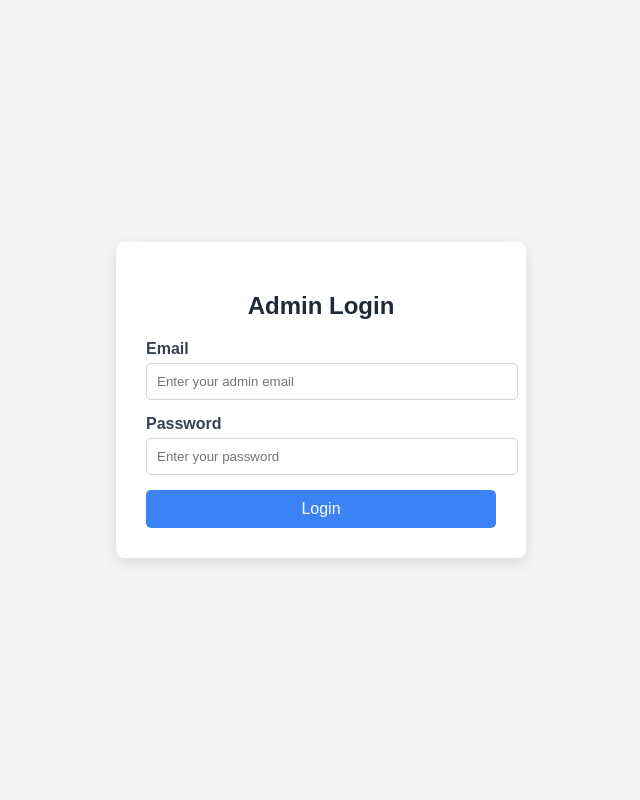
After one commit to secretwriter/myproject, a Django app: page /admin-login/ in a window 1280 px wide. The commit adds this page. Shown: the whole page, without its empty margins (319-959 px from the left). Run offline with Django 5.2, Linux system fonts and the light colour scheme.

```diff
--- /dev/null
+++ b/myproject/capstone_app/templates/admin_login.html
@@ -0,0 +1,96 @@
+<!DOCTYPE html>
+<html lang="en">
+<head>
+    <meta charset="UTF-8">
+    <meta name="viewport" content="width=device-width, initial-scale=1.0">
+    <title>Admin Login</title>
+    <style>
+        body {
+            background-color: #f3f4f6;
+            font-family: Arial, sans-serif;
+            display: flex;
+            justify-content: center;
+            align-items: center;
+            height: 100vh;
+            margin: 0;
+        }
+
+        .login-box {
+            background-color: #fff;
+            padding: 30px;
+            border-radius: 8px;
+            box-shadow: 0 5px 15px rgba(0, 0, 0, 0.1);
+            width: 350px;
+            text-align: center;
+        }
+
+        h2 {
+            margin-bottom: 20px;
+            color: #1f2937;
+        }
+
+        .input-group {
+            margin-bottom: 15px;
+            text-align: left;
+        }
+
+        .input-group label {
+            display: block;
+            font-weight: bold;
+            color: #374151;
+            margin-bottom: 5px;
+        }
+
+        .input-group input {
+            width: 100%;
+            padding: 10px;
+            border-radius: 5px;
+            border: 1px solid #d1d5db;
+        }
+
+        .btn {
+            width: 100%;
+            padding: 10px;
+            background-color: #3b82f6;
+            border: none;
+            color: white;
+            font-size: 16px;
+            border-radius: 5px;
+            cursor: pointer;
+        }
+
+        .btn:hover {
+            background-color: #2563eb;
+        }
+
+        .error-message {
+            color: red;
+            margin-bottom: 15px;
+        }
+    </style>
+</head>
+<body>
+    <div class="login-box">
+        <h2>Admin Login</h2>
+
+        {% if error %}
+            <div class="error-message">{{ error }}</div>
+        {% endif %}
+
+        <form method="POST">
+            {% csrf_token %}
+            <div class="input-group">
+                <label for="username">Email</label>
+                <input type="text" id="username" name="username" placeholder="Enter your admin email">
+            </div>
+
+            <div class="input-group">
+                <label for="password">Password</label>
+                <input type="password" id="password" name="password" placeholder="Enter your password">
+            </div>
+
+            <button class="btn" type="submit">Login</button>
+        </form>
+    </div>
+</body>
+</html>
--- a/myproject/capstone_app/urls.py
+++ b/myproject/capstone_app/urls.py
@@ -2,21 +2,33 @@ from django.urls import path
 from . import views
 
 urlpatterns = [
-    path('', views.index, name='index'),
+    path('', views.index, name='home'),
+    path('signup/', views.signup_view, name='signup'),
+    path('success/', views.success_page, name='success'),
+    path('login/', views.login_view, name='login'),
+    path('logout/', views.logout_view, name='logout'),
+
+    # Admin login and dashboard
+    path('admin-login/', views.admin_login, name='admin_login'),
+    path('admin-dashboard/', views.admin_dashboard, name='admin_dashboard'),
+
+    # Game pages
     path('chess/', views.chess_page, name='chess'),
+    path('ludo/', views.ludo_page, name='ludo'),
     path('four/', views.four_page, name='four'),
+    path('five/', views.five_page, name='five'),
+    path('three/', views.three_page, name='three'),
+    path('two/', views.two_page, name='two'),
+    path('one/', views.one_page, name='one'),
+    path('tic-tac-toe/', views.tic_tac_toe_page, name='tic_tac_toe'),
     path('kd/', views.kd_page, name='kd'),
-    path('login/', views.login_page, name='login'),
-    path('ludo/', views.ludo_page, name='ludo'),
+    path('more/', views.more_page, name='more'),
+    path('options/', views.options_page, name='options'),
+    path('start/', views.start_page, name='start'),
     path('logintest/', views.logintest_page, name='logintest'),
-    path('more/', views.more_page, name='more'),
-    path('one/', views.one_page, name='one'),
-    path('options/', views.options_page, name='options'),
-    path('signup/', views.signup_view, name='signup'),
-    path('start/', views.start_page, name='start'),
-    path('three/', views.three_page, name='three'),
-    path('tic-tac-toe/', views.tic_tac_toe_page, name='tic-tac-toe'),
-    path('two/', views.two_page, name='two'),
-    path('five/', views.five_page, name='five'),
-    path('success/', views.success_page, name='success'),
+    path ('chatbox/', views.chatbox_page, name='chatbot'),
+    # Admin Dashboard APIs
+    path('api/admin/total-users/', views.total_users, name='total_users'),
+    path('api/admin/total-games/', views.total_games, name='total_games'),
+    path('api/admin/pending-requests/', views.pending_requests, name='pending_requests'),
 ]
--- a/myproject/capstone_app/views.py
+++ b/myproject/capstone_app/views.py
@@ -1,6 +1,14 @@
 from django.shortcuts import render, redirect
 from django.contrib.auth.hashers import make_password
-from .models import Student
+from .models import Student, Game
+from django.contrib.auth.decorators import login_required
+from django.http import JsonResponse
+from django.contrib.auth import authenticate, login, logout
+from django.contrib.auth.models import User
+from django.contrib import messages
+
+# ✅ SIGNUP FUNCTION
+
 
 def signup_view(request):
     if request.method == 'POST':
@@ -9,88 +17,100 @@ def signup_view(request):
         password = request.POST.get('password')
         enrollment_date = request.POST.get('enrollment_date')
 
-        # Optional: Check if email is already used
-        if Student.objects.filter(email=email).exists():
+        if User.objects.filter(username=email).exists():
             return render(request, 'capstone_app/signup.html', {'error': 'Email already registered'})
 
-        # Hash the password before saving
-        hashed_password = make_password(password)
+        user = User.objects.create_user(username=email, email=email, password=password, first_name=name)
+        Student.objects.create(user=user, enrollment_date=enrollment_date)
 
-        # Save data to the database
-        Student.objects.create(
-            name=name,
-            email=email,
-            password=hashed_password,
-            enrollment_date=enrollment_date
-        )
-
-        # Redirect to success page
         return redirect('success')
 
     return render(request, 'capstone_app/signup.html')
 
 
+# ✅ SUCCESS PAGE
 def success_page(request):
     return render(request, 'capstone_app/success.html')
 
 
-def index(request):
-    return render(request, 'capstone_app/index.html')
+# ✅ GAME & STATIC PAGES
+def index(request): return render(request, 'capstone_app/index.html')
+def chess_page(request): return render(request, 'capstone_app/chess.html')
+def four_page(request): return render(request, 'capstone_app/four.html')
+def kd_page(request): return render(request, 'capstone_app/kd.html')
+def login_page(request): return render(request, 'capstone_app/login.html')
+def ludo_page(request): return render(request, 'capstone_app/ludo.html')
+def logintest_page(request): return render(request, 'capstone_app/logintest.html')
+def more_page(request): return render(request, 'capstone_app/more.html')
+def one_page(request): return render(request, 'capstone_app/one.html')
+def options_page(request): return render(request, 'capstone_app/options.html')
+def start_page(request): return render(request, 'capstone_app/start.html')
+def three_page(request): return render(request, 'capstone_app/three.html')
+def tic_tac_toe_page(request): return render(request, 'capstone_app/tic_tac_toe.html')
+def two_page(request): return render(request, 'capstone_app/two.html')
+def five_page(request): return render(request, 'capstone_app/five.html')
+def chatbox_page(request): return render (request, 'capstone_app/chatbox.html')
+
+# ✅ DASHBOARD VIEW
+@login_required(login_url='/admin-login/')
+def admin_dashboard(request):
+    return render(request, "admin_dashboard.html", {"user": request.user})
 
 
-def chess_page(request):
-    return render(request, 'capstone_app/chess.html')
+# ✅ API STATS
+def total_users(request):
+    return JsonResponse({'count': Student.objects.count()})
+
+def total_games(request):
+    return JsonResponse({'count': Game.objects.count()})
+
+def pending_requests(request):
+    return JsonResponse({'count': Game.objects.filter(status='pending').count()})
 
 
-def four_page(request):
-    return render(request, 'capstone_app/four.html')
+# ✅ FRONTEND LOGIN VIEW
+def login_view(request):
+    if request.method == "POST":
+        username = request.POST.get("username")
+        password = request.POST.get("password")
+
+        user = authenticate(request, username=username, password=password)
+
+        if user:
+            login(request, user)
+            messages.success(request, "Welcome back!")
+            return redirect(request.GET.get("next", "index"))
+        else:
+            return render(request, "login.html", {"error": "Invalid credentials"})
+
+    return render(request, "login.html")
 
 
-def kd_page(request):
-    return render(request, 'capstone_app/kd.html')
+# ✅ LOGOUT VIEW
+def logout_view(request):
+    logout(request)
+    messages.info(request, "You have been logged out.")
+    return redirect('login')
 
 
-def login_page(request):
-    return render(request, 'capstone_app/login.html')
+# ✅ ADMIN LOGIN
+def admin_login(request):
+    if request.method == 'POST':
+        username = request.POST.get("username")
+        password = request.POST.get("password")
+        user = authenticate(request, username=username, password=password)
 
+        if user:
+            try:
+                student = Student.objects.get(user=user)
+                if student.role == 'admin':
+                    login(request, user)
+                    return redirect('admin_dashboard')
+                else:
+                    return render(request, "admin_login.html", {"error": "Not an admin"})
+            except Student.DoesNotExist:
+                return render(request, "admin_login.html", {"error": "Student profile not found"})
+        else:
+            return render(request, "admin_login.html", {"error": "Invalid credentials"})
 
-def ludo_page(request):
-    return render(request, 'capstone_app/ludo.html')
-
-
-def logintest_page(request):
-    return render(request, 'capstone_app/logintest.html')
-
-
-def more_page(request):
-    return render(request, 'capstone_app/more.html')
-
-
-def one_page(request):
-    return render(request, 'capstone_app/one.html')
-
-
-def options_page(request):
-    return render(request, 'capstone_app/options.html')
-
-
-
-
-def start_page(request):
-    return render(request, 'capstone_app/start.html')
-
-
-def three_page(request):
-    return render(request, 'capstone_app/three.html')
-
-
-def tic_tac_toe_page(request):
-    return render(request, 'capstone_app/tic_tac_toe.html')
-
-
-def two_page(request):
-    return render(request, 'capstone_app/two.html')
-
-
-def five_page(request):
-    return render(request, 'capstone_app/five.html')
+    return render(request, "admin_login.html")
--- a/myproject/myproject/settings.py
+++ b/myproject/myproject/settings.py
@@ -38,6 +38,7 @@ INSTALLED_APPS = [
     'django.contrib.messages',
     'django.contrib.staticfiles',
     'capstone_app',
+    'rest_framework',
 
 ]
 
--- /dev/null
+++ b/myproject/uiux/figma-links.md.txt
@@ -0,0 +1 @@
+echo "# 🎨 Figma Design Links for UI/UX"
```
Also changed, not shown: myproject/capstone_app/admin.py (+10 -4 lines), myproject/capstone_app/models.py (+21 -6 lines), myproject/capstone_app/templates/admin_dashboard.html (added, +68 -0 lines), myproject/capstone_app/templates/capstone_app/login.html (+45 -35 lines), myproject/uiux/figma-links.md (deleted, +0 -1 lines), myproject/capstone_app/migrations/0001_initial.py, myproject/capstone_app/migrations/0002_student_password_alter_student_email.py (deleted).
